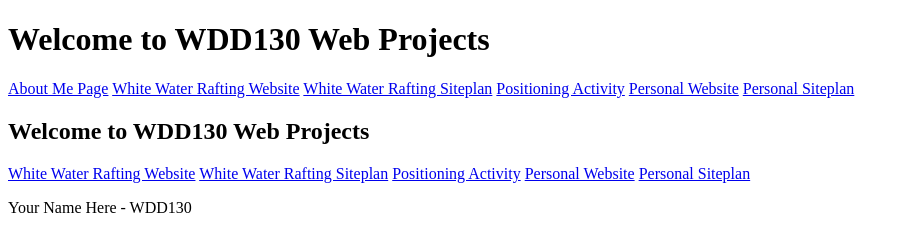
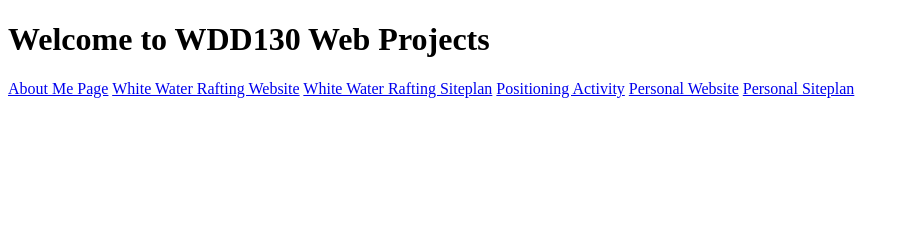
Before and after one commit to crtubbbs/wdd130, a plain HTML site: page index.html in a window 1280 px wide. Shown: the whole page, without its empty margins (0-909 px from the left). Drawn offline with Linux system fonts and the light colour scheme.

Commit message:
duplication fixed

```diff
--- a/index.html
+++ b/index.html
@@ -15,15 +15,7 @@
   <a href="positioning.html">Positioning Activity</a>
   <a href="#">Personal Website</a>
   <a href="#">Personal Siteplan</a>
-    <h1><h1>Welcome to WDD130 Web Projects</h1>
-    <nav>
-      <a href="wwr/index.html">White Water Rafting Website</a>
-      <a href="wwr/site-plan-rafting.html">White Water Rafting Siteplan</a>
-      <a href="positioning.html">Positioning Activity</a>
-      <a href="#">Personal Website</a>
-      <a href="#">Personal Siteplan</a>
-    </nav>
-    <p>Your Name Here - WDD130</p>       </h1>
+</nav>
 </nav>
 </body>
 </html>
```
